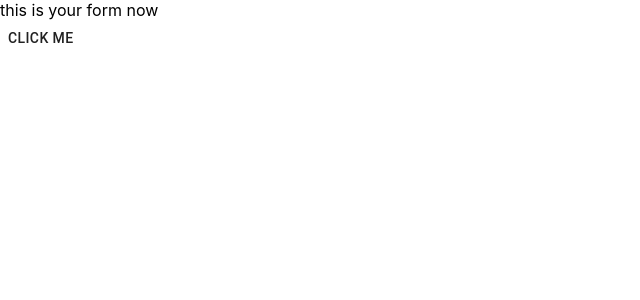
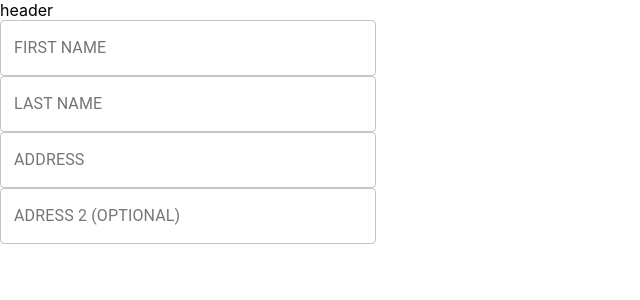
Before and after one commit to mitchelconstantin/self-app, a React (Create React App) app: page / in a window 1280 px wide. Shown: the top 300 px of the page, without its empty margins (0-640 px from the left). Built offline with nearby package versions, Linux system fonts and the light colour scheme.

Commit message:
create component skeleton for header and form

```diff
--- a/src/App.tsx
+++ b/src/App.tsx
@@ -1,11 +1,13 @@
 import React from 'react';
-import { Button } from '@material-ui/core';
+import { Header } from './Components/Header';
+import { Form } from './Components/Form';
+
 
 export const App = () => {
   return (
     <>
-      <div>this is your form now</div>
-      <Button>click me</Button>
+    <Header />
+    <Form />
     </>
   );
 };
--- /dev/null
+++ b/src/Components/Form.tsx
@@ -0,0 +1,32 @@
+import React from 'react';
+import { Box, Button, TextField, makeStyles } from '@material-ui/core';
+
+const useStyles = makeStyles(theme => ({
+  container: {
+    display: 'flex',
+    flexDirection: 'column'
+  },
+  form: {
+    width: '376px',
+    display: 'flex',
+    flexDirection: 'column'
+  },
+  button: {
+    color: 'white'
+  }
+}));
+
+export const Form = () => {
+  const classes = useStyles();
+  return (
+    <Box className={classes.container}>
+      <form className={classes.form} noValidate autoComplete="off">
+        <TextField label="FIRST NAME" variant="outlined" />
+        <TextField label="LAST NAME" variant="outlined" />
+        <TextField label="ADDRESS" variant="outlined" />
+        <TextField label="ADRESS 2 (OPTIONAL)" variant="outlined" />
+      </form>
+      <Button className={classes.button}>Submit</Button>
+    </Box>
+  );
+};
--- /dev/null
+++ b/src/Components/Header.tsx
@@ -0,0 +1,6 @@
+import React from 'react';
+
+
+export const Header = () => {
+  return <div>header</div>;
+};
```
